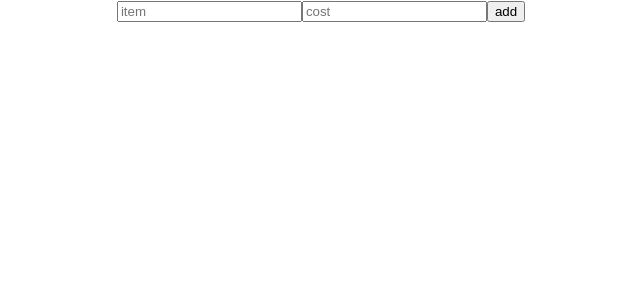
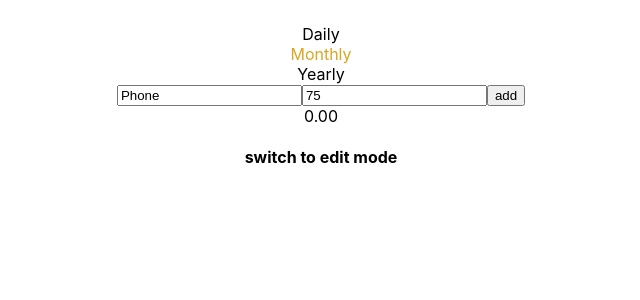
Before and after one commit to AlexZdesev90/moneyApp, a React (Create React App) app: page / in a window 1280 px wide. Shown: the top 300 px of the page, without its empty margins (319-959 px from the left). Built offline with nearby package versions, Linux system fonts and the light colour scheme.

Commit message:
update  app

```diff
--- a/src/AddList.jsx
+++ b/src/AddList.jsx
@@ -3,15 +3,24 @@ import { Context } from './Context';
 
 const AddList = () => {
 
-    const {bills} = useContext(Context)
+    const { bills, setEditMode, editBill } = useContext(Context);
 
     return (
         <div>
+
             {bills.map((el, idx) => {
                 return <div key={idx}>
+                    <input type="checkbox"
+                        checked={el.isChecked}
+                        onChange={() => editBill({
+                            title: el.title,
+                            monthMoney: el.cost,
+                            isChecked: !el.isChecked
+                        })}/>
                     <span>{idx + 1}</span>{el.title} - {el.monthMoney}
                 </div>
             })}
+            <h4 onClick={() => setEditMode(true)}>switch to edit mode</h4>
 
   </div>
     )
--- a/src/App.js
+++ b/src/App.js
@@ -1,16 +1,19 @@
 import './App.css';
 import Inputs from './Inputs';
-import { AppProvider } from './Context';
 import AddList from './AddList';
+import { useContext } from 'react';
+import Edit from './Edit';
+import { Context } from './Context';
+import Options from './Options';
+import Total from './Total';
 
+  const App = () => {
 
-function App() {
+  const { editMode } = useContext(Context);
+
   return (
     <div className="App">
-    <AppProvider>
-        <Inputs />
-        <AddList />
-    </AppProvider>
+    {editMode ? <Edit /> : <span> <Options/> <Inputs /> <Total /> <AddList /> </span>}
     </div>
   );
 }
--- a/src/Context.jsx
+++ b/src/Context.jsx
@@ -5,10 +5,28 @@ const Context = React.createContext();
 const AppProvider = ({ children }) => {
 
     const [bills, setBills] = useState([]);
+    const [editMode, setEditMode] = useState(false);
+    const [selectedOpt, setSelectedOpt] = useState('Monthly')
 
     useEffect(() => {
         setBills(JSON.parse(localStorage.getItem('myBill')) || []);
     }, [setBills])
+
+    let editBill = (billToEdit) => {
+        const newBill = bills.filter((el) => el.title !== billToEdit.title)
+        let updateEdit = [
+            ...newBill,
+            billToEdit
+        ];
+        localStorage.setItem('myBill', JSON.stringify(updateEdit));
+        setBills(updateEdit);
+    }
+
+    let deleted = (billToDelete) => {
+        let newBillsAfterDelete = bills.filter(bill => bill.title !== billToDelete.title);
+        localStorage.setItem('myBill', JSON.stringify(newBillsAfterDelete));
+        setBills(newBillsAfterDelete);
+    }
 
     let updateObject = (bill) => {
         let newArr =
@@ -22,7 +40,13 @@ const AppProvider = ({ children }) => {
 
     return <Context.Provider value={{
         bills,
-        updateObject
+        updateObject,
+        editMode,
+        setEditMode,
+        selectedOpt,
+        setSelectedOpt,
+        editBill,
+        deleted
     }}>
         {children}
     </Context.Provider>;
--- /dev/null
+++ b/src/Edit.jsx
@@ -0,0 +1,28 @@
+import React, { useContext } from 'react';
+import { Context } from './Context';
+
+const Edit = () => {
+
+    const { bills, setEditMode,  editBill } = useContext(Context);
+
+    return (<div>
+
+        {bills.map((bill, idx) => {
+            return <div key={idx}>
+
+                <span>{bill.title}</span>&nbsp;
+                <input type="number"
+                    value={bill.monthMoney}/>
+                <button onChange={(e) => editBill({
+                    title: bill.title,
+                    monthMoney: e.target.value,
+                    isEdit: bill.isEdit
+            })}>delete</button>
+            </div>
+
+        })}
+        <h4 onClick={() => setEditMode(false)}>switch to normal mode</h4>
+    </div>)
+}
+
+export default Edit;
--- a/src/Inputs.jsx
+++ b/src/Inputs.jsx
@@ -18,18 +18,23 @@ const Inputs = () => {
       <input
         type="text"
         placeholder="item"
-        onChange={(e) => setItem(e.target.value)}
+        value={item}
+        onChange={(e) => setItem(e.target.value)
+        }
       />
       <input
         type="number"
         placeholder="cost"
+        value={cost}
         onChange={(e) => setCost(e.target.value)}
+
       />
       <button
         onClick={() => {
           updateObject({
             title: item,
-            monthMoney: cost
+            monthMoney: cost,
+            isChecked: true
           });
           clearForm();
         }}
--- /dev/null
+++ b/src/Options.css
@@ -0,0 +1,8 @@
+.simple{
+    color: black;
+}
+
+.selected{
+    color: goldenrod
+
+}
--- /dev/null
+++ b/src/Options.jsx
@@ -0,0 +1,21 @@
+import React, {useContext} from 'react';
+import { Context } from './Context';
+import  './Options.css'
+
+
+
+const Options = () => {
+    const { selectedOpt, setSelectedOpt } = useContext(Context);
+    return (
+        <div style={{ marginTop: "1.5rem" }}>
+            <div onClick={(e) => setSelectedOpt(e.target.innerText)}
+                className={selectedOpt === 'Daily' ? 'selected' : 'simple'}>Daily</div>
+             <div onClick={(e) => setSelectedOpt(e.target.innerText)}
+                className={selectedOpt === 'Monthly' ? 'selected' : 'simple'}>Monthly</div>
+             <div onClick={(e) => setSelectedOpt(e.target.innerText)}
+                className={selectedOpt === 'Yearly' ? 'selected' : 'simple'}>Yearly</div>
+        </div>
+    )
+}
+
+export default Options;
--- /dev/null
+++ b/src/Total.jsx
@@ -0,0 +1,36 @@
+import React, { useContext } from 'react';
+import { Context } from './Context';
+
+const Total = () => {
+    const { bills, selectedOpt } = useContext(Context);
+
+    const changeOpt = (cost) => {
+        const monthlyCost = Number.parseFloat(cost);
+        switch (selectedOpt) {
+            case 'Dayly':
+                return monthlyCost * 12 / 365;
+            case 'Monthly':
+                return monthlyCost;
+            case 'Yearly':
+                return monthlyCost * 12;
+             default:
+                return 0;
+        }
+    }
+
+
+    return (
+        <div style={{marginBottom: '1rem'}}>
+           <div>
+                {bills.reduce((acc, val) => {
+                    return val.isChecked ?
+                        changeOpt(val.monthMoney) + acc : acc;
+
+
+                }, 0).toFixed(2)}
+                </div>
+        </div>
+    )
+}
+
+export default Total;
--- a/src/index.js
+++ b/src/index.js
@@ -3,10 +3,13 @@ import ReactDOM from 'react-dom';
 import './index.css';
 import App from './App';
 import reportWebVitals from './reportWebVitals';
+import { AppProvider } from './Context';
 
 ReactDOM.render(
   <React.StrictMode>
+     <AppProvider>
     <App />
+    </AppProvider>
   </React.StrictMode>,
   document.getElementById('root')
 );
```
